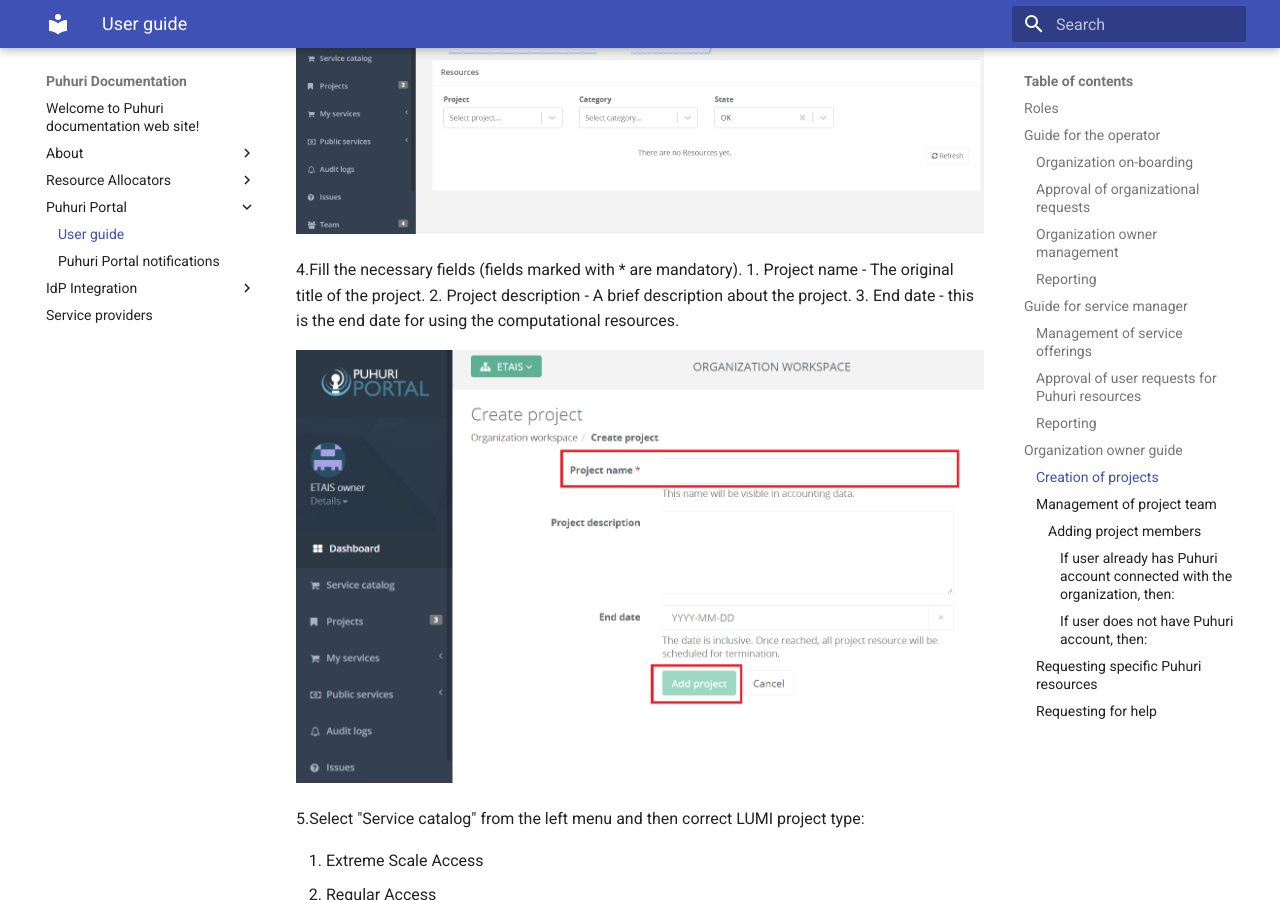
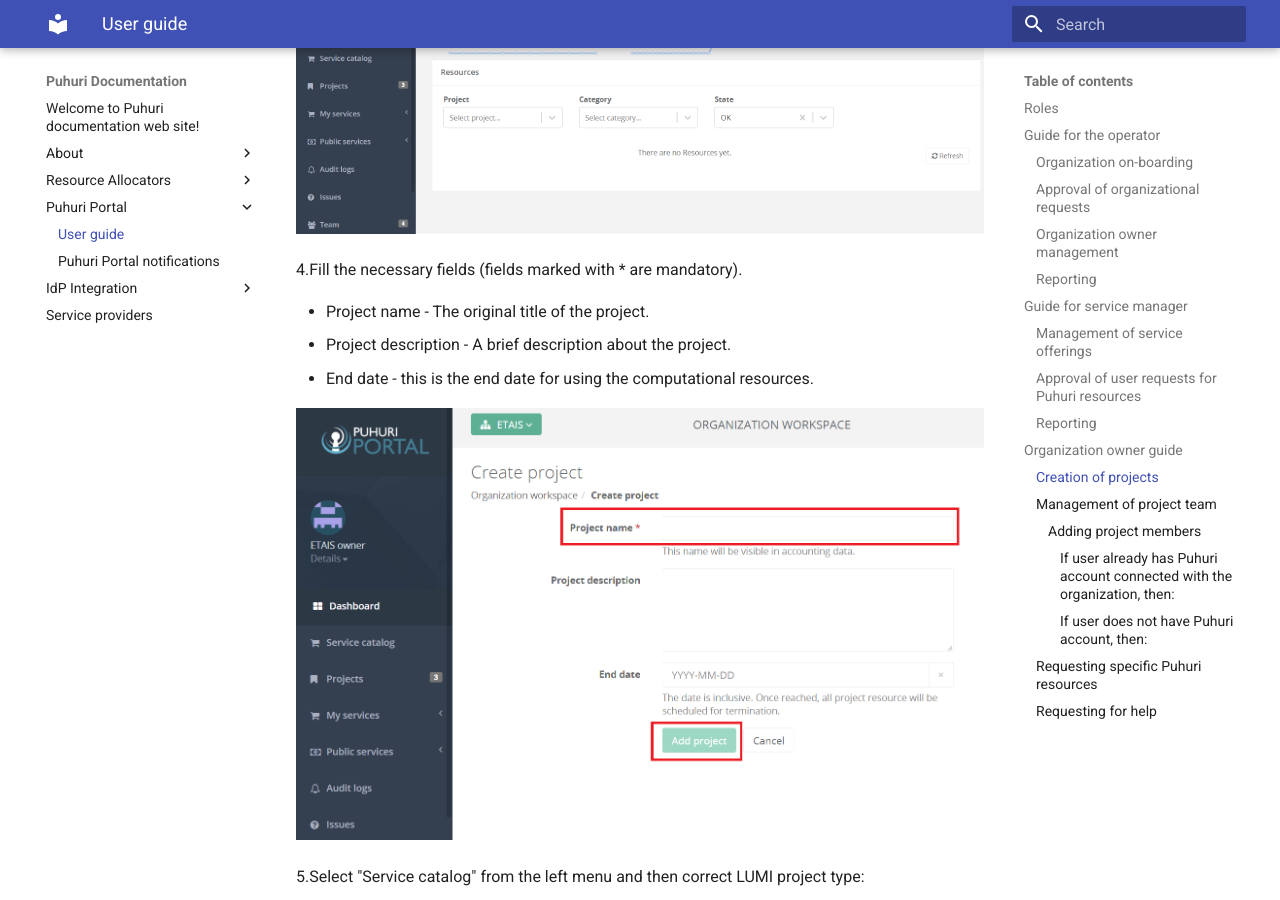
Before and after one commit to neicnordic/puhuri-web, an MkDocs documentation site: the page built from docs/puhuri_portal/user_guide.md, in a window 1280 px wide and 900 px high, scrolled down 3469 px. Built offline with MkDocs 1.6.1 and Material for MkDocs 9.7.7, drawn with Linux system fonts in a browser that asks for light colours.

Commit message:
Project creation and adding members guide updated.

```diff
--- a/docs/puhuri_portal/user_guide.md
+++ b/docs/puhuri_portal/user_guide.md
@@ -73,9 +73,10 @@ For creating project:
 ![Add project](../assets/Add%20project.PNG)
 
 4.Fill the necessary fields (fields marked with * are mandatory).
-    1. Project name - The original title of the project.
-    2. Project description - A brief description about the project.
-    3. End date - this is the end date for using the computational resources.
+
+- Project name - The original title of the project.
+- Project description - A brief description about the project.
+- End date - this is the end date for using the computational resources.
 
 ![Project details](../assets/Project%20details.PNG)
 
```
